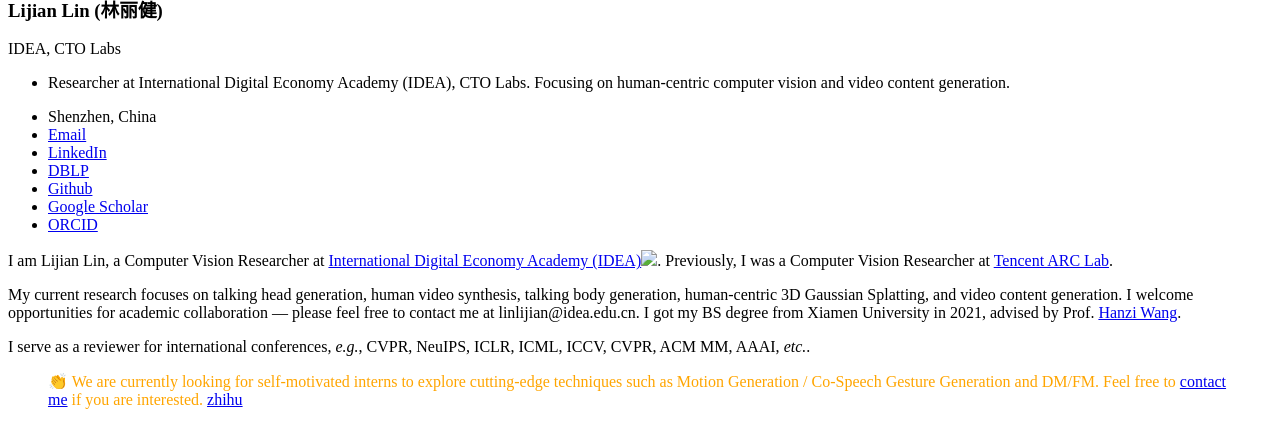
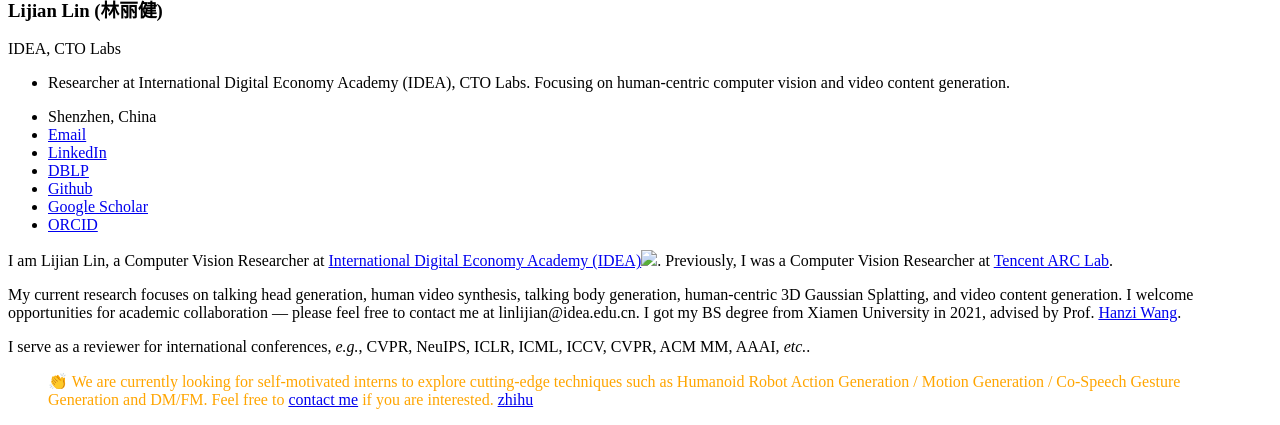
Before and after one commit to gagajian/gagajian.github.io, a Jekyll site: the page built from _pages/includes/intro.md, in a window 1280 px wide, cut to the strip 512-937 px from the top of the page. Built offline with Jekyll 4.4.1, drawn with Linux system fonts in a browser that asks for light colours; our own code applies the rules of GitHub Pages for plain Markdown files.

```diff
--- a/_pages/includes/intro.md
+++ b/_pages/includes/intro.md
@@ -5,4 +5,4 @@ My current research focuses on talking head generation, human video synthesis, t
 
 I serve as a reviewer for international conferences, *e.g.*, CVPR, NeuIPS, ICLR, ICML, ICCV, CVPR, ACM MM, AAAI, *etc.*.
 
-> 👏 <span style="color:orange;"> We are currently looking for self-motivated interns to explore cutting-edge techniques such as Motion Generation / Co-Speech Gesture Generation and DM/FM. Feel free to [contact me](mailto:linlijian@idea.edu.cn) if you are interested. [zhihu](https://zhuanlan.zhihu.com/p/582929545) </span>
+> 👏 <span style="color:orange;"> We are currently looking for self-motivated interns to explore cutting-edge techniques such as Humanoid Robot Action Generation / Motion Generation / Co-Speech Gesture Generation and DM/FM. Feel free to [contact me](mailto:linlijian@idea.edu.cn) if you are interested. [zhihu](https://zhuanlan.zhihu.com/p/582929545) </span>
```
Also changed, not shown: _pages/includes/news.md (+1 -0 lines), _pages/includes/pub.md (+10 -0 lines), images/papers/mira_teaser.png (added).
